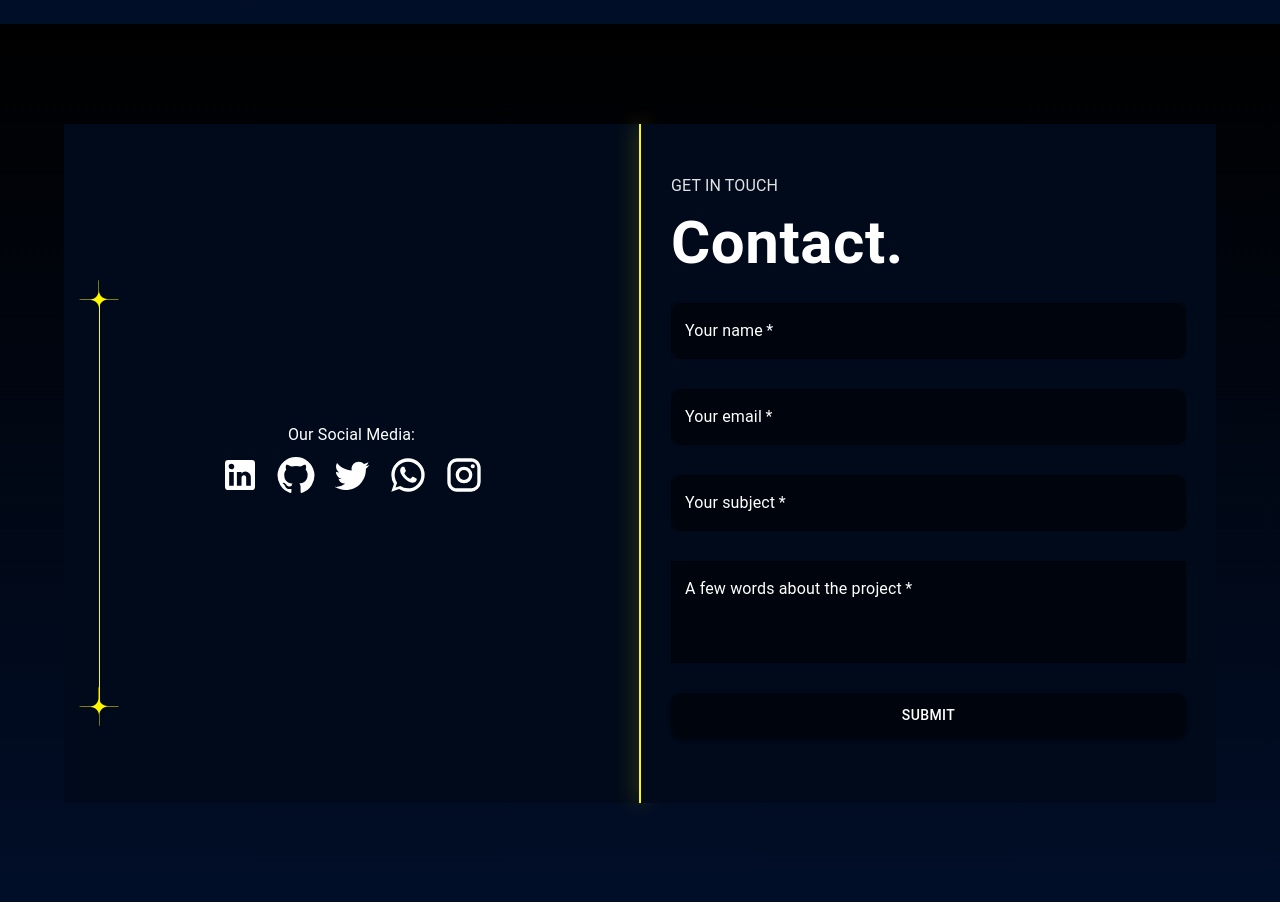
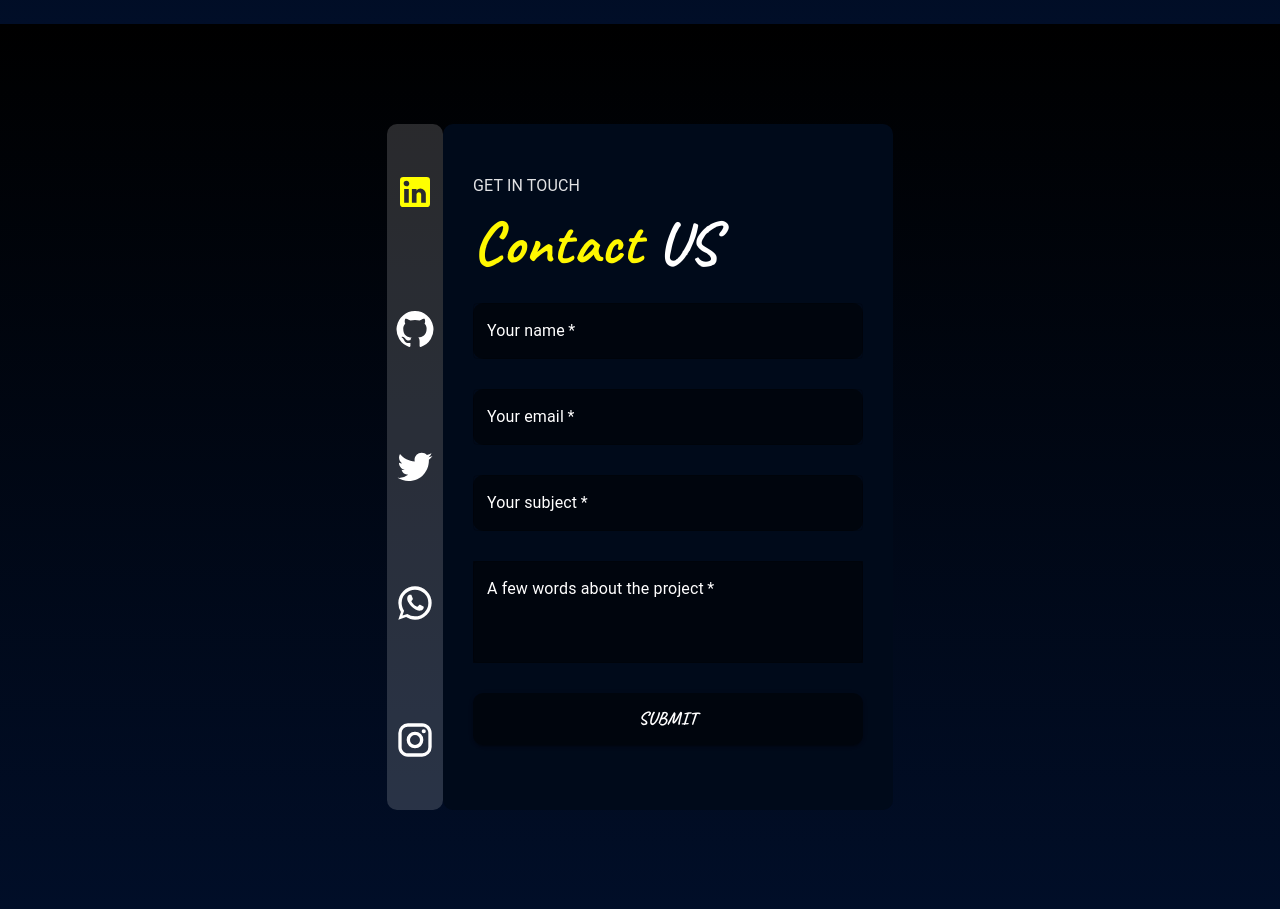
Before and after one commit to noorhesham9/Q_blink-company, a React (Vite) app: page / in a window 1280 px wide. Shown: the part 1420-2329 px from the top of the page. Built offline with nearby package versions, Linux system fonts and the light colour scheme; the HTML template or start-up script is replaced by a standard one; a web font is replaced by a local one.

Commit message:
Modifying Contact

```diff
--- a/src/components/Contact/Contact.jsx
+++ b/src/components/Contact/Contact.jsx
@@ -1,4 +1,4 @@
-import { Box, Container, Divider, Stack, Typography } from "@mui/material";
+import { Box, Container, Stack, Typography } from "@mui/material";
 import FormikContainer from "./FormikContainer";
 import { motion } from "framer-motion";
 import { slideIn, textVariant } from "../../utils/motion";
@@ -37,47 +37,10 @@ const Contact = () => {
     <Box className=" section__gradient-1" py="100px">
       <Container>
         <motion.div variants={slideIn("left", "tween", 0.2, 1)}>
-          <Stack direction={{ xs: "column-reverse", sm: "row" }}>
-            <Stack
-              className="background-Color"
-              alignItems="center"
-              direction="column"
-              justifyContent="center"
-              sx={{
-                p: "50px 30px!important",
-                color: "white",
-                width: "100%",
-                // borderRight: "1px solid var(--primary-color)",
-              }}>
-              <SocialMedia />
-              <Box
-                className="shape"
-                sx={{
-                  width: "0.2px",
-                  height: "60%",
-                  left: "35px",
-                  top: "calc(50% + 40px)",
-                  transform: "translateY(-50%)",
-                  background: "var(--primary-color)",
-                  position: "absolute",
-                }}>
-                <Shape
-                  className="shape-class-1"
-                  style={{
-                    position: "absolute",
-                    top: 0,
-                    left: "50%",
-                  }}
-                />
-                <Shape className="shape-class-2" />
-              </Box>
-            </Stack>
-            <Divider
-              sx={{
-                border: "1px solid var(--primary-color)",
-                boxShadow: "0 0 20px 0 var(--primary-color)",
-              }}
-            />
+          <Stack
+            direction={{ xs: "column-reverse", sm: "row" }}
+            justifyContent="center">
+            <SocialMedia />
             <Box
               className="background-Color"
               sx={{
@@ -85,7 +48,8 @@ const Contact = () => {
                 p: "50px 30px!important",
                 color: "white",
                 width: "100%",
-                maxWidth: "600px!important",
+                maxWidth: "450px!important",
+                borderRadius: "10px",
               }}>
               <Stack sx={{ textAlign: { xs: "center", sm: "start" } }}>
                 <motion.div variants={textVariant()}>
@@ -93,8 +57,12 @@ const Contact = () => {
                   <Typography
                     color="white"
                     fontSize={{ sm: "60px", xs: "30px" }}
-                    fontWeight="bold">
-                    Contact.
+                    fontWeight="bold"
+                    fontFamily="var(--second-font)">
+                    <span style={{ color: "var(--primary-color)" }}>
+                      Contact
+                    </span>{" "}
+                    US
                   </Typography>
                 </motion.div>
               </Stack>
--- a/src/components/Contact/FormikContainer.jsx
+++ b/src/components/Contact/FormikContainer.jsx
@@ -2,9 +2,6 @@ import { Form, Formik } from "formik";
 import * as Yup from "yup";
 import FormikControl from "./FormikControl";
 import { Button, Stack } from "@mui/material";
-// import emailjs from "@emailjs/browser";
-// import LoaderTwo from "../LoaderTwo";
-import { useState } from "react";
 
 const initialValues = {
   name: "",
@@ -38,8 +35,14 @@ function FormikContainer() {
                 type="submit"
                 variant="contained"
                 sx={{
+                  fontSize: "18px",
+                  fontWeight: "bold",
+                  fontFamily: "var(--second-font)",
                   bgcolor: "rgba(0,0,0,.5)",
-                  "&:hover": { bgcolor: "rgba(0,0,0,.5)" },
+                  "&:hover": {
+                    bgcolor: "var(--primary-color)",
+                    color: "black",
+                  },
                   m: "15px 0",
                   p: "10px",
                   borderRadius: "10px",
--- a/src/components/Contact/Input.jsx
+++ b/src/components/Contact/Input.jsx
@@ -20,9 +20,13 @@ function Input(Props) {
             bgcolor: "rgba(0,0,0,.5)",
             borderRadius: "10px",
           },
-          "& focus": {
-            border: "1px solid yellow",
+          "& .MuiInputLabel-root.Mui-focused": {
+            color: "var(--primary-color)",
           },
+          "& .MuiOutlinedInput-root:focus-within .MuiOutlinedInput-notchedOutline":
+            {
+              borderColor: "var(--primary-color)",
+            },
         }}
       />
     </Stack>
--- a/src/components/Contact/SocialMedia.jsx
+++ b/src/components/Contact/SocialMedia.jsx
@@ -1,4 +1,5 @@
 import { IconButton, Stack, Typography } from "@mui/material";
+import { motion } from "framer-motion";
 import {
   GitHub,
   Twitter,
@@ -8,75 +9,116 @@ import {
 } from "@mui/icons-material";
 function SocialMedia() {
   return (
-    <Stack justifyContent="center">
-      <Typography textAlign="center">Our Social Media:</Typography>
-      <Stack direction="row" justifyContent="center">
+    <Stack
+      justifyContent="space-around"
+      borderRadius="10px"
+      alignItems="center"
+      bgcolor="#ffffff29">
+      <motion.div
+        whileHover={{
+          x: -10,
+        }}
+        transition={{
+          duration: 0.4,
+        }}
+        sx={{
+          position: "relative",
+          display: "inline-block",
+        }}>
         <IconButton
           href=""
           target="blank"
           sx={{
-            "&:hover": {
-              bgcolor: "transparent",
-              transform: "scale(1.1)",
-              transition: ".4s",
-            },
             color: "white",
           }}>
-          <LinkedIn sx={{ fontSize: { xs: "30px", sm: "40px" } }} />
+          <LinkedIn
+            sx={{ fontSize: { xs: "30px", sm: "40px", color: "yellow" } }}
+          />
         </IconButton>
+      </motion.div>
+      <motion.div
+        whileHover={{
+          x: -10,
+        }}
+        transition={{
+          duration: 0.4,
+        }}
+        sx={{
+          position: "relative",
+          display: "inline-block",
+        }}>
         <IconButton
           href=""
           target="blank"
           sx={{
-            "&:hover": {
-              bgcolor: "transparent",
-              transform: "scale(1.1)",
-              transition: ".4s",
-            },
             color: "white",
           }}>
           <GitHub sx={{ fontSize: { xs: "30px", sm: "40px" } }} />
         </IconButton>
+      </motion.div>
+
+      <motion.div
+        whileHover={{
+          x: -10,
+        }}
+        transition={{
+          duration: 0.4,
+        }}
+        sx={{
+          position: "relative",
+          display: "inline-block",
+        }}>
         <IconButton
           href=""
           target="blank"
           sx={{
-            "&:hover": {
-              bgcolor: "transparent",
-              transform: "scale(1.1)",
-              transition: ".4s",
-            },
             color: "white",
           }}>
           <Twitter sx={{ fontSize: { xs: "30px", sm: "40px" } }} />
         </IconButton>
+      </motion.div>
+
+      <motion.div
+        whileHover={{
+          x: -10,
+        }}
+        transition={{
+          duration: 0.4,
+        }}
+        sx={{
+          position: "relative",
+          display: "inline-block",
+        }}>
         <IconButton
           href=""
           target="blank"
           sx={{
-            "&:hover": {
-              bgcolor: "transparent",
-              transform: "scale(1.1)",
-              transition: ".4s",
-            },
             color: "white",
           }}>
           <WhatsApp sx={{ fontSize: { xs: "30px", sm: "40px" } }} />
         </IconButton>
+      </motion.div>
+
+      <motion.div
+        whileHover={{
+          x: -10,
+        }}
+        transition={{
+          duration: 0.4,
+        }}
+        sx={{
+          position: "relative",
+          display: "inline-block",
+        }}>
         <IconButton
           href=""
           target="blank"
           sx={{
-            "&:hover": {
-              bgcolor: "transparent",
-              transform: "scale(1.1)",
-              transition: ".4s",
-            },
             color: "white",
           }}>
           <Instagram sx={{ fontSize: { xs: "30px", sm: "40px" } }} />
         </IconButton>
-      </Stack>
+      </motion.div>
     </Stack>
   );
 }
--- a/src/components/Contact/TextArea.jsx
+++ b/src/components/Contact/TextArea.jsx
@@ -19,6 +19,13 @@ function TextArea(Props) {
           },
           bgcolor: "rgba(0,0,0,.5)",
           m: "15px 0",
+          "& .MuiInputLabel-root.Mui-focused": {
+            color: "var(--primary-color)",
+          },
+          "& .MuiOutlinedInput-root:focus-within .MuiOutlinedInput-notchedOutline":
+            {
+              borderColor: "var(--primary-color)",
+            },
         }}
         label="A few words about the project"
         multiline
```
